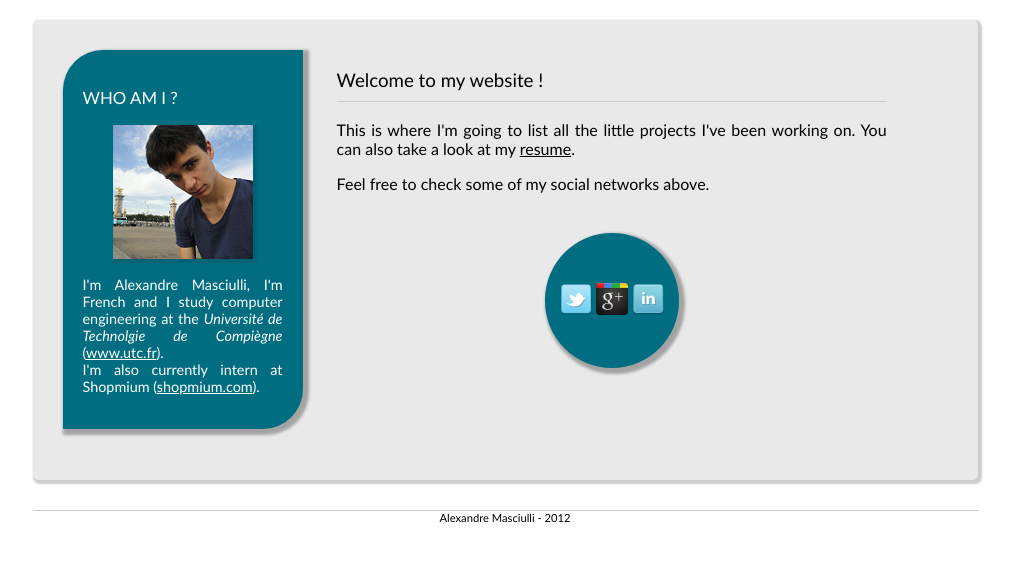
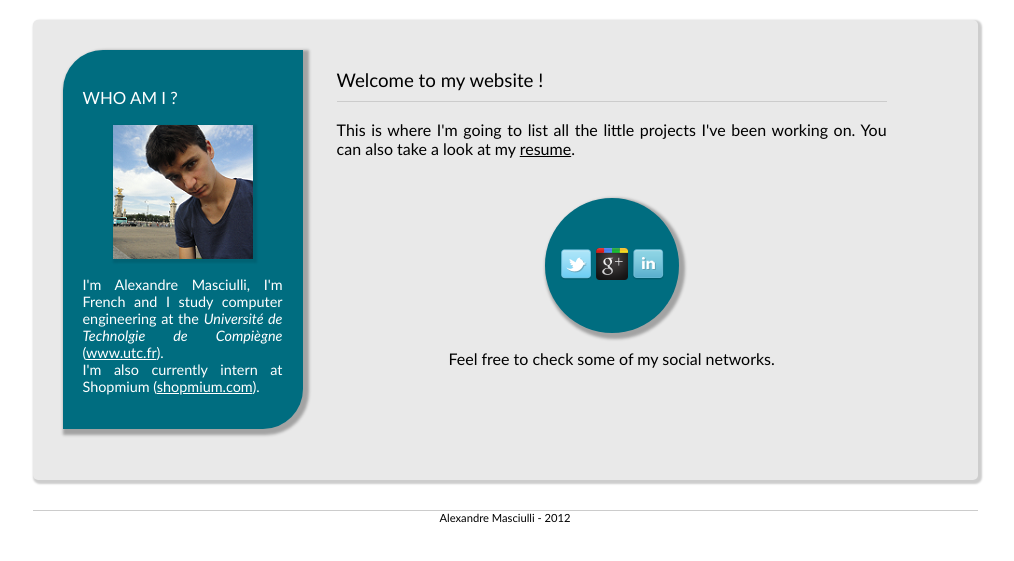
Before and after one commit to amasciul/amasciul.github.io, a PHP site: page / in a window 1280 px wide. Shown: the part 92-653 px from the top of the page, without its empty margins (135-1149 px from the left). Run offline with PHP 8.4, Linux system fonts and the light colour scheme.

Commit message:
networks hint centered and below networks box

```diff
--- a/home.php
+++ b/home.php
@@ -10,15 +10,16 @@
 		<p>
 			This is where I'm going to list all the little projects I've been working on. You can also take a look at my <a href="./?p=resume">resume</a>.
 		</p>
-		<p>
-			Feel free to check some of my social networks above.
-		</p>
-        <div id="networks">
+		<div id="networks">
 			<div id="networksbox">
 				<a href="https://twitter.com/#!/amasciul"><img src="./img/twitter.png" alt="Twitter" /></a>
 				<a href="https://plus.google.com/104609621580931327067/posts"><img src="./img/plus.png" alt="Google Plus" /></a>
 				<a href="http://www.linkedin.com/pub/alexandre-masciulli/51/567/b00"><img src="./img/linkedin.png" alt="LinkedIn" /></a>
 			</div>
-        </div>
+			 <p>
+				Feel free to check some of my social networks.
+			</p>
+		</div>
+
 	</article>
 </section>
```
